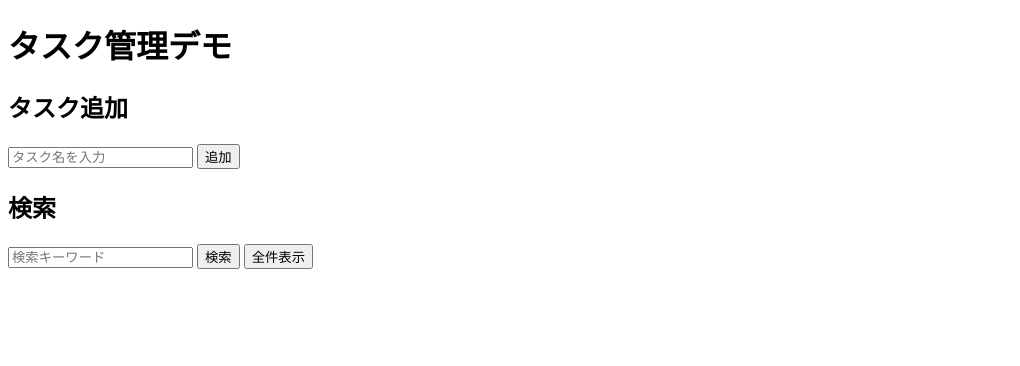
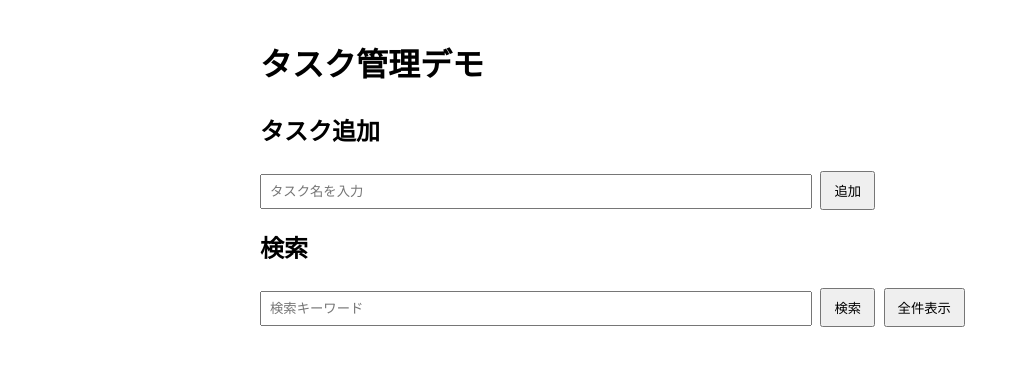
Before and after one commit to s-nakai-jtp/demo-, a website: page public/index.html in a window 1280 px wide. Shown: the whole page, without its empty margins (0-1020 px from the left). Drawn offline with Linux system fonts and the light colour scheme; no server answers.

Commit message:
Introduce demo bug

```diff
--- a/public/index.html
+++ b/public/index.html
@@ -2,14 +2,22 @@
 <html lang="ja">
 <head>
   <meta charset="UTF-8" />
-  <titl
+  <title>Copilot Chat Demo Task App</title>
+  <style>
+    body {
+      font-family: sans-serif;
       max-width: 760px;
       margin: 40px auto;
       line-height: 1.6;
     }
 
     input {
-      ;
+      padding: 8px;
+      width: 70%;
+    }
+
+    button {
+      padding: 8px 12px;
       margin-left: 4px;
     }
 
```
